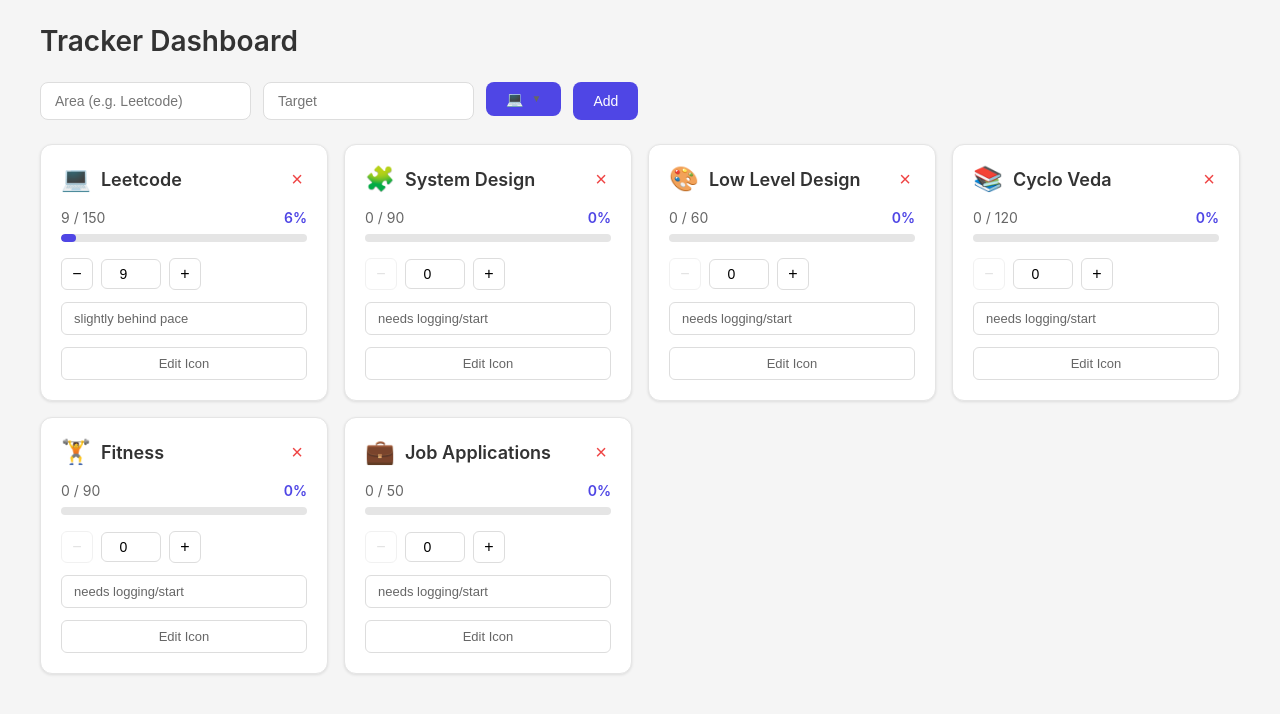
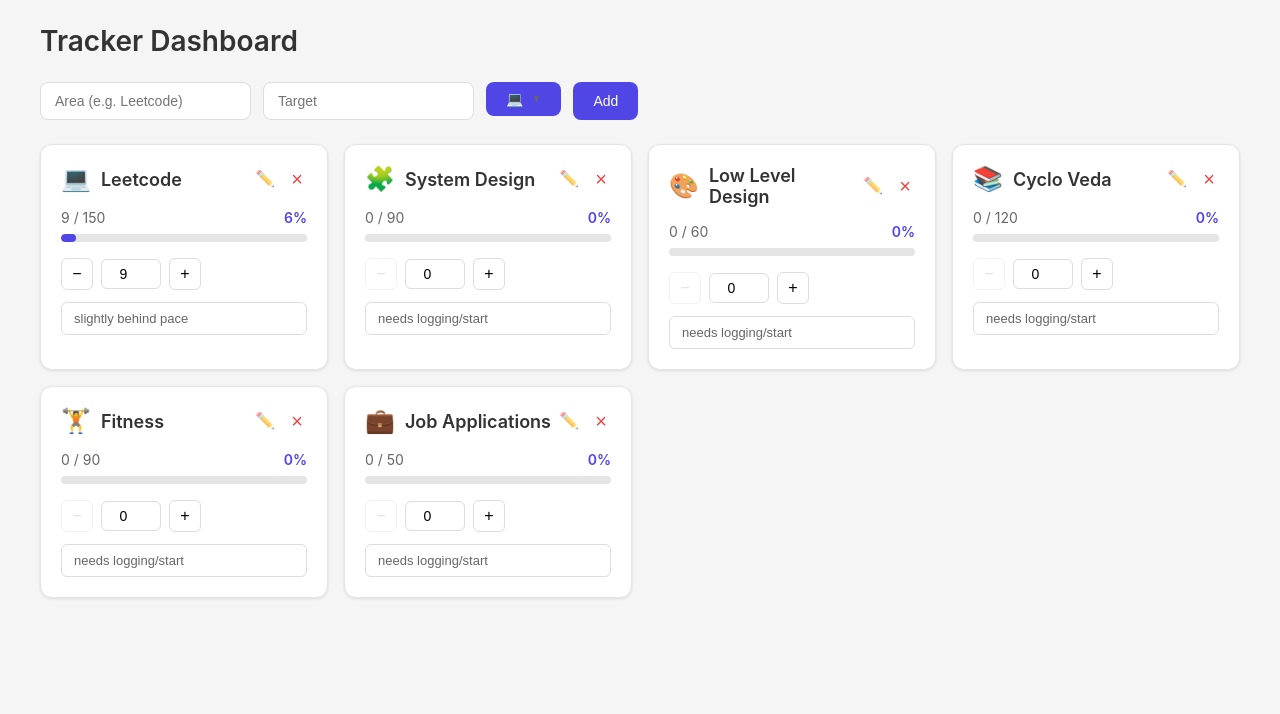
Before and after one commit to rhish9h/planner, a React (Vite) app in the folder frontend/: page / in a window 1280 px wide. Shown: the top 714 px of the page. Built offline with nearby package versions, Linux system fonts and the light colour scheme.

Commit message:
add inline editing for scorecard area and target with improved UI controls

```diff
--- a/frontend/src/components/dashboard/Dashboard.tsx
+++ b/frontend/src/components/dashboard/Dashboard.tsx
@@ -36,6 +36,19 @@ const Dashboard = () => {
   const handleIconChange = (id: string, icon: string) => {
     setScorecards(prev => prev.map(card =>
       card.id === id ? { ...card, icon } : card
+    ))
+  }
+
+  const handleAreaChange = (id: string, area: string) => {
+    setScorecards(prev => prev.map(card =>
+      card.id === id ? { ...card, area } : card
+    ))
+  }
+
+  const handleTargetChange = (id: string, target: number) => {
+    if (target <= 0) return
+    setScorecards(prev => prev.map(card =>
+      card.id === id ? { ...card, target, current: Math.min(card.current, target) } : card
     ))
   }
 
@@ -91,6 +104,8 @@ const Dashboard = () => {
             onUpdate={handleUpdate}
             onStatusChange={handleStatusChange}
             onIconChange={handleIconChange}
+            onAreaChange={handleAreaChange}
+            onTargetChange={handleTargetChange}
             onDelete={handleDelete}
           />
         ))}
--- a/frontend/src/components/scorecard/Scorecard.tsx
+++ b/frontend/src/components/scorecard/Scorecard.tsx
@@ -15,10 +15,12 @@ interface ScorecardProps {
   onUpdate: (id: string, current: number) => void
   onStatusChange: (id: string, status: string) => void
   onIconChange: (id: string, icon: string) => void
+  onAreaChange: (id: string, area: string) => void
+  onTargetChange: (id: string, target: number) => void
   onDelete: (id: string) => void
 }
 
-const Scorecard = ({ data, onUpdate, onStatusChange, onIconChange, onDelete }: ScorecardProps) => {
+const Scorecard = ({ data, onUpdate, onStatusChange, onIconChange, onAreaChange, onTargetChange, onDelete }: ScorecardProps) => {
   const [isEditing, setIsEditing] = useState(false)
   const percentage = data.target > 0 ? Math.round((data.current / data.target) * 100) : 0
 
@@ -44,18 +46,46 @@ const Scorecard = ({ data, onUpdate, onStatusChange, onIconChange, onDelete }: S
           <span className="scorecard-icon">{data.icon}</span>
           <h3>{data.area}</h3>
         </div>
+        <div className="scorecard-actions">
+          <button
+            className="edit-button"
+            onClick={() => setIsEditing(prev => !prev)}
+            aria-label={isEditing ? "Done editing" : "Edit scorecard"}
+          >
+            {isEditing ? "✓" : "✏️"}
+          </button>
           <button className="delete-button" onClick={() => onDelete(data.id)} aria-label="Delete scorecard">
             ×
           </button>
         </div>
+      </div>
 
       {isEditing && (
-        <div className="scorecard-edit-section">
-          <span className="edit-label">Icon</span>
+        <div className="scorecard-edit-form">
+          <div className="edit-field">
+            <label className="edit-label">Area</label>
+            <input
+              type="text"
+              value={data.area}
+              onChange={(e) => onAreaChange(data.id, e.target.value)}
+            />
+          </div>
+          <div className="edit-field">
+            <label className="edit-label">Target</label>
+            <input
+              type="number"
+              value={data.target}
+              onChange={(e) => onTargetChange(data.id, parseInt(e.target.value, 10) || 0)}
+              min={1}
+            />
+          </div>
+          <div className="edit-field">
+            <label className="edit-label">Icon</label>
             <IconPicker
               selectedIcon={data.icon}
               onSelect={(icon) => onIconChange(data.id, icon)}
             />
+          </div>
         </div>
       )}
 
@@ -88,12 +118,6 @@ const Scorecard = ({ data, onUpdate, onStatusChange, onIconChange, onDelete }: S
         placeholder="Status"
       />
 
-      <button
-        className="edit-toggle-button"
-        onClick={() => setIsEditing(prev => !prev)}
-      >
-        {isEditing ? "Done" : "Edit Icon"}
-      </button>
     </div>
   )
 }
--- a/frontend/src/index.css
+++ b/frontend/src/index.css
@@ -191,20 +191,53 @@ body {
   line-height: 1;
 }
 
-.scorecard-edit-section {
+.scorecard-actions {
   display: flex;
   align-items: center;
-  gap: 10px;
+  gap: 8px;
+}
+
+.edit-button {
+  background: none;
+  border: none;
+  font-size: 16px;
+  cursor: pointer;
+  line-height: 1;
+  padding: 4px;
+  opacity: 0.6;
+  transition: opacity 0.15s ease;
+}
+
+.edit-button:hover {
+  opacity: 1;
+}
+
+.scorecard-edit-form {
+  display: flex;
+  flex-direction: column;
+  gap: 12px;
   margin-bottom: 16px;
-  padding: 8px 12px;
+  padding: 16px;
   background: #f9f9f9;
   border-radius: 8px;
 }
 
-.edit-label {
-  font-size: 13px;
-  color: #666;
-  font-weight: 500;
+.edit-field {
+  display: flex;
+  flex-direction: column;
+  gap: 6px;
+}
+
+.edit-field input {
+  padding: 8px 12px;
+  border: 1px solid #ddd;
+  border-radius: 6px;
+  font-size: 14px;
+}
+
+.edit-field input:focus {
+  outline: none;
+  border-color: #4f46e5;
 }
 
 .icon-picker {
@@ -274,20 +307,3 @@ body {
   background: #e0e7ff;
   border-color: #4f46e5;
 }
-
-.edit-toggle-button {
-  width: 100%;
-  padding: 8px;
-  margin-top: 12px;
-  border: 1px solid #ddd;
-  background: white;
-  border-radius: 6px;
-  cursor: pointer;
-  font-size: 13px;
-  color: #666;
-}
-
-.edit-toggle-button:hover {
-  background: #f5f5f5;
-  border-color: #ccc;
-}
```
Lines whose indentation alone changed are shown as unchanged.
